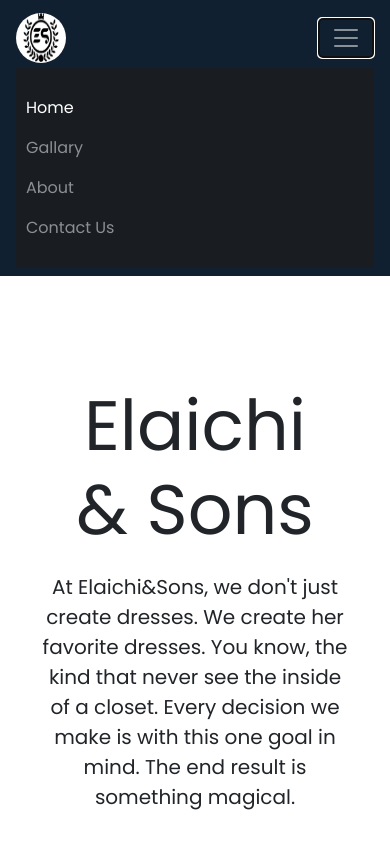
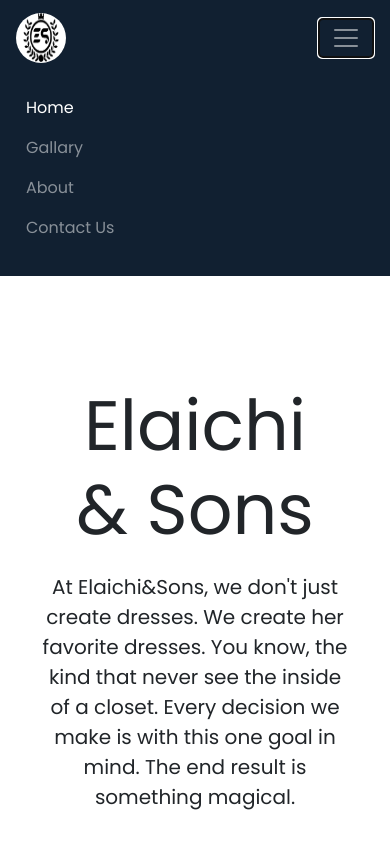
Before and after one commit to sufy290/KhairGarments, a website: page index.html in a window 390 px wide. Both pictures are taken after a click on the button "Toggle navigation". Shown: the top 844 px of the page. Drawn offline with nearby package versions, Linux system fonts and the light colour scheme.

Commit message:
fifth commit

```diff
--- a/css/style.css
+++ b/css/style.css
@@ -59,4 +59,7 @@
   .navbar-nav {
     position: unset!important;
   }
+  .navbar-nav {
+    background-color: #112031!important;
+  }
 }
```
